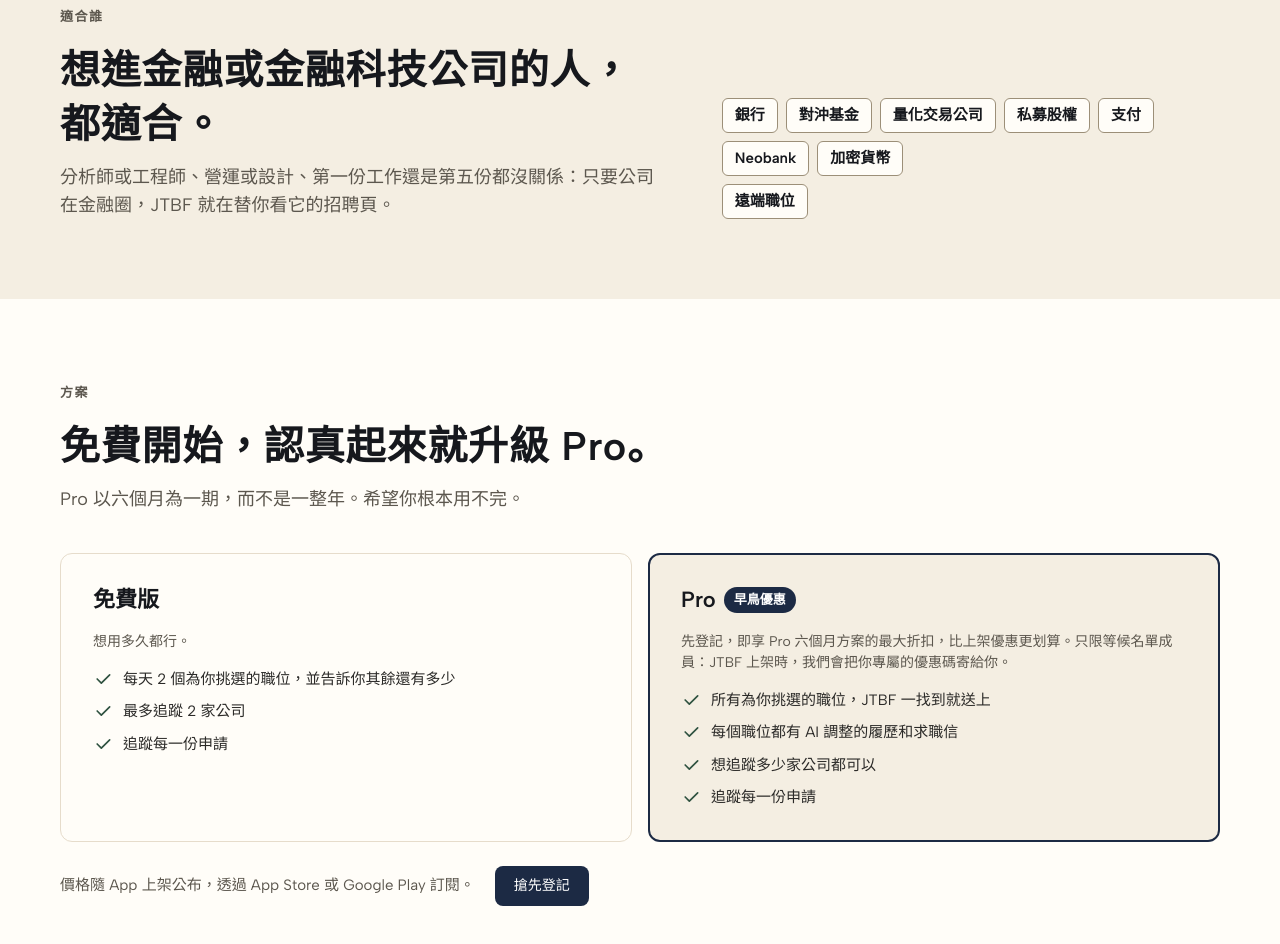
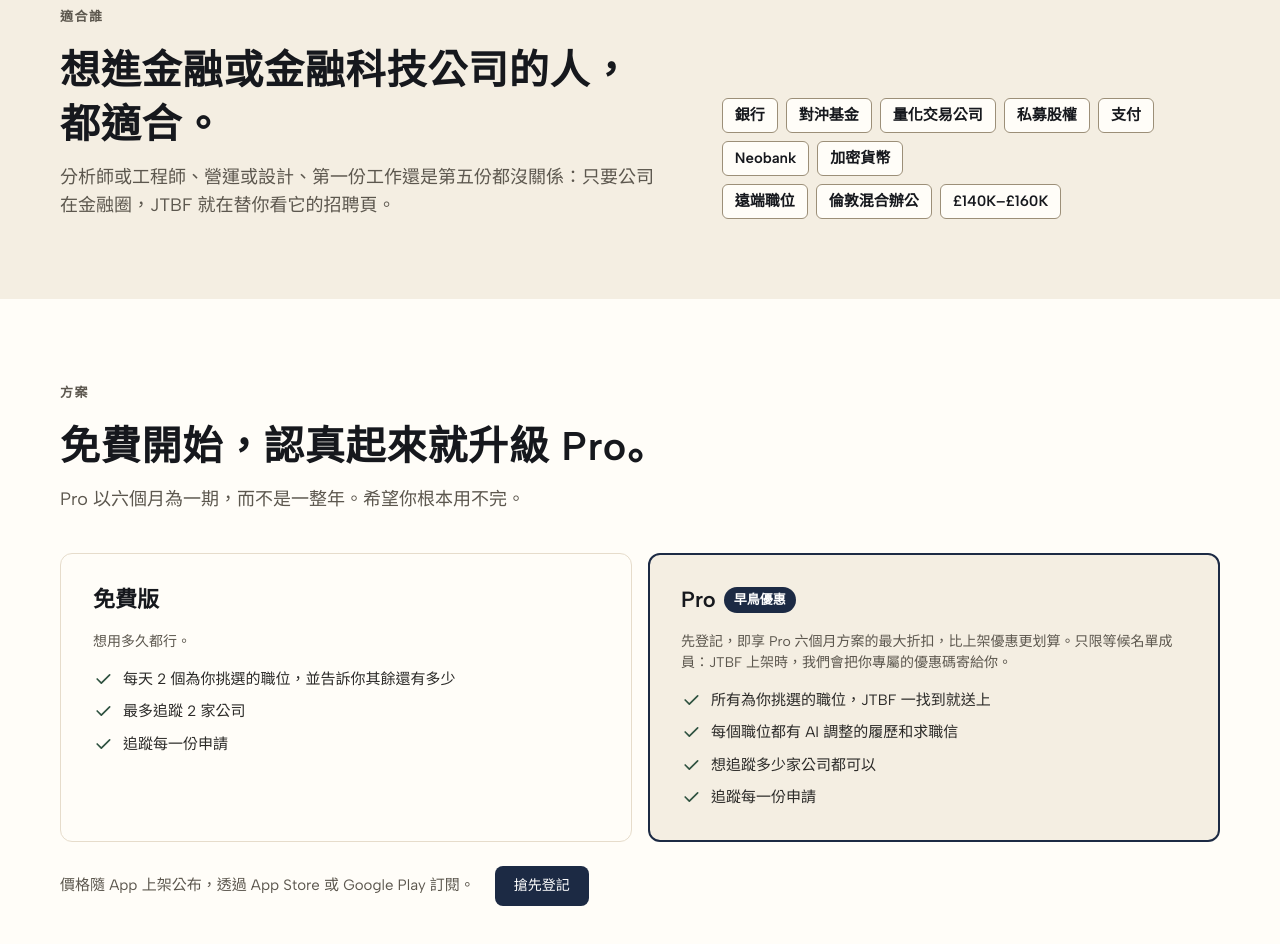
Before and after one commit to woven-studio-london/woven-site, a plain HTML site: page jtbf/zh-hant/index.html in a window 1280 px wide. Shown: the part 2353-3297 px from the top of the page. Drawn offline with Linux system fonts and the light colour scheme.

Commit message:
JTBF page: Hybrid in London and £140K–£160K tags
Co-Authored-By: Claude Opus 5.5 <noreply@anthropic.com>

```diff
--- a/jtbf/zh-hant/index.html
+++ b/jtbf/zh-hant/index.html
@@ -127,8 +127,10 @@
           <li class="n-tag">Neobank</li>
           <li class="n-tag">加密貨幣</li>
         </ul>
-        <ul class="firms where" aria-label="職位在哪裡">
+        <ul class="firms where" aria-label="職位類型">
           <li class="n-tag n-tag-mist">遠端職位</li>
+          <li class="n-tag n-tag-mist">倫敦混合辦公</li>
+          <li class="n-tag n-tag-mist">£140K–£160K</li>
         </ul>
       </div>
     </div>
```
Also changed, not shown: jtbf/index.html (+3 -1 lines).
